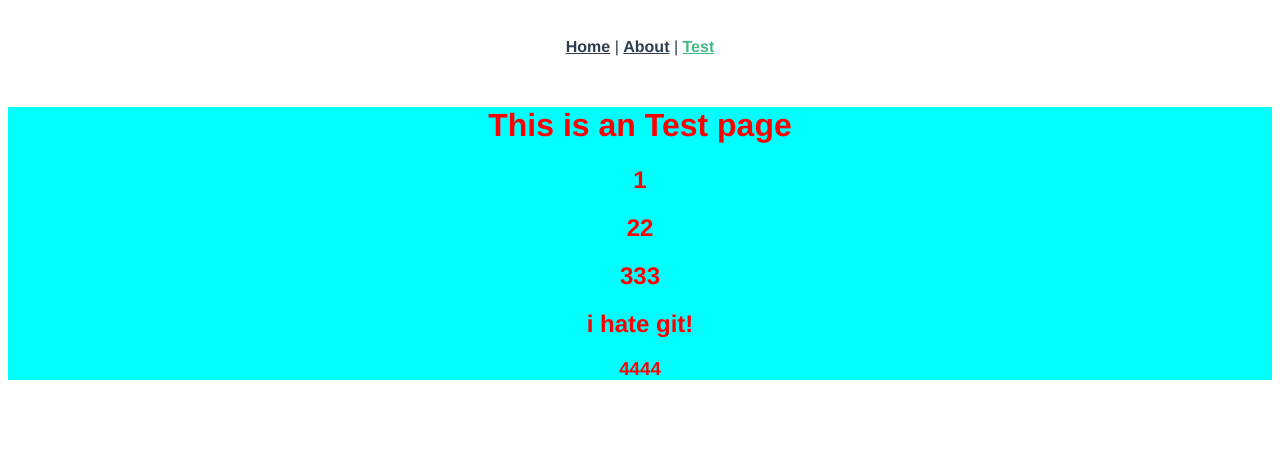
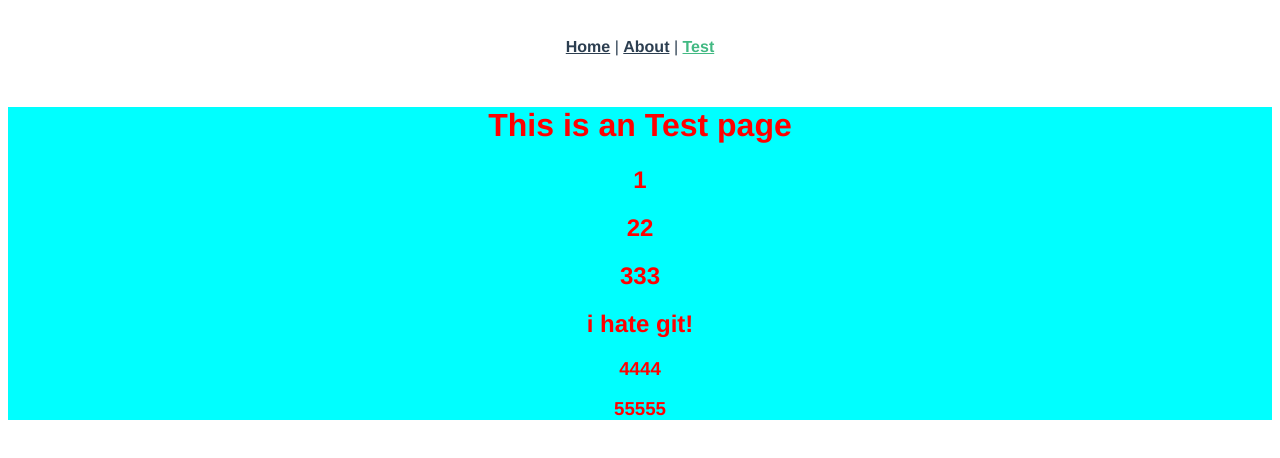
Before and after one commit to zzzcat013/vue_Test, a Vue app: page /test in a window 1280 px wide. Shown: the top 458 px of the page. Built offline with nearby package versions, Linux system fonts and the light colour scheme.

Commit message:
fixed 5555

```diff
--- a/src/views/Test.vue
+++ b/src/views/Test.vue
@@ -6,6 +6,7 @@
         <h2>333</h2>
         <h2>i hate git!</h2>
         <h3>4444</h3>
+        <h3>55555</h3>
     </div>
 </template>
 
```
